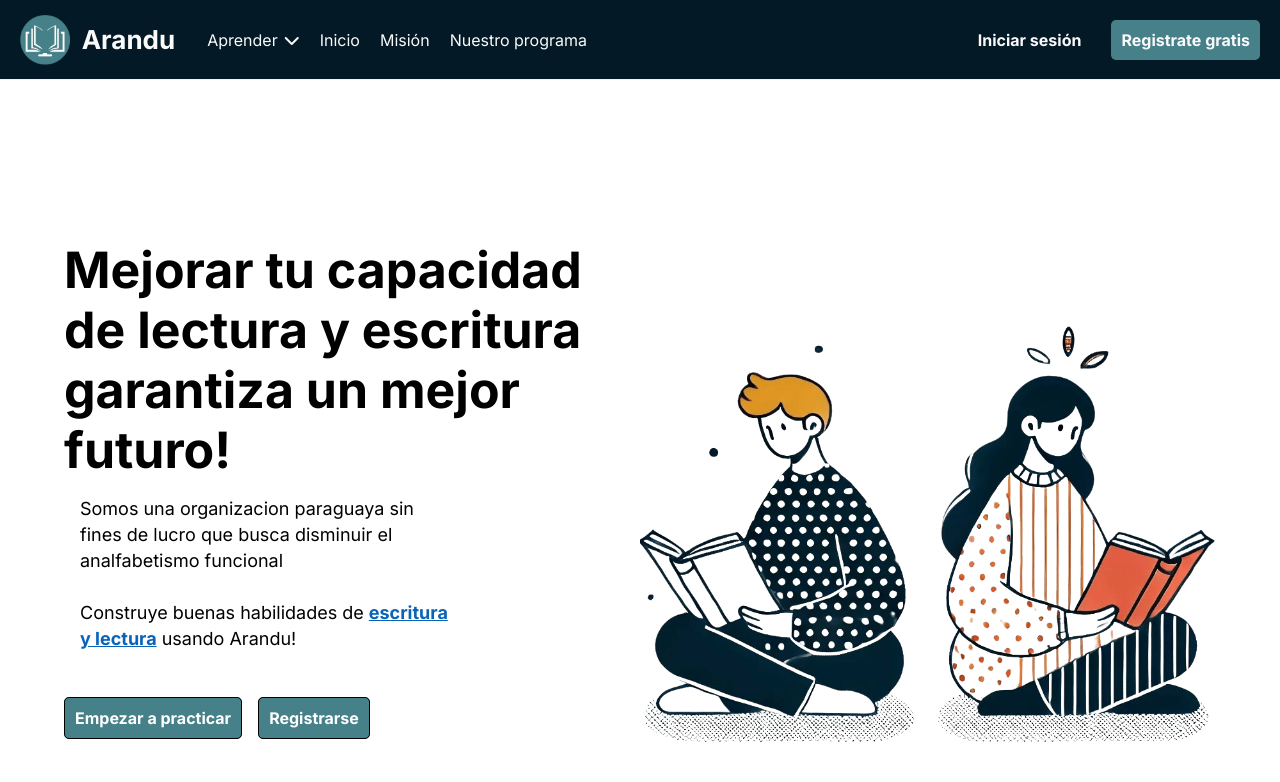
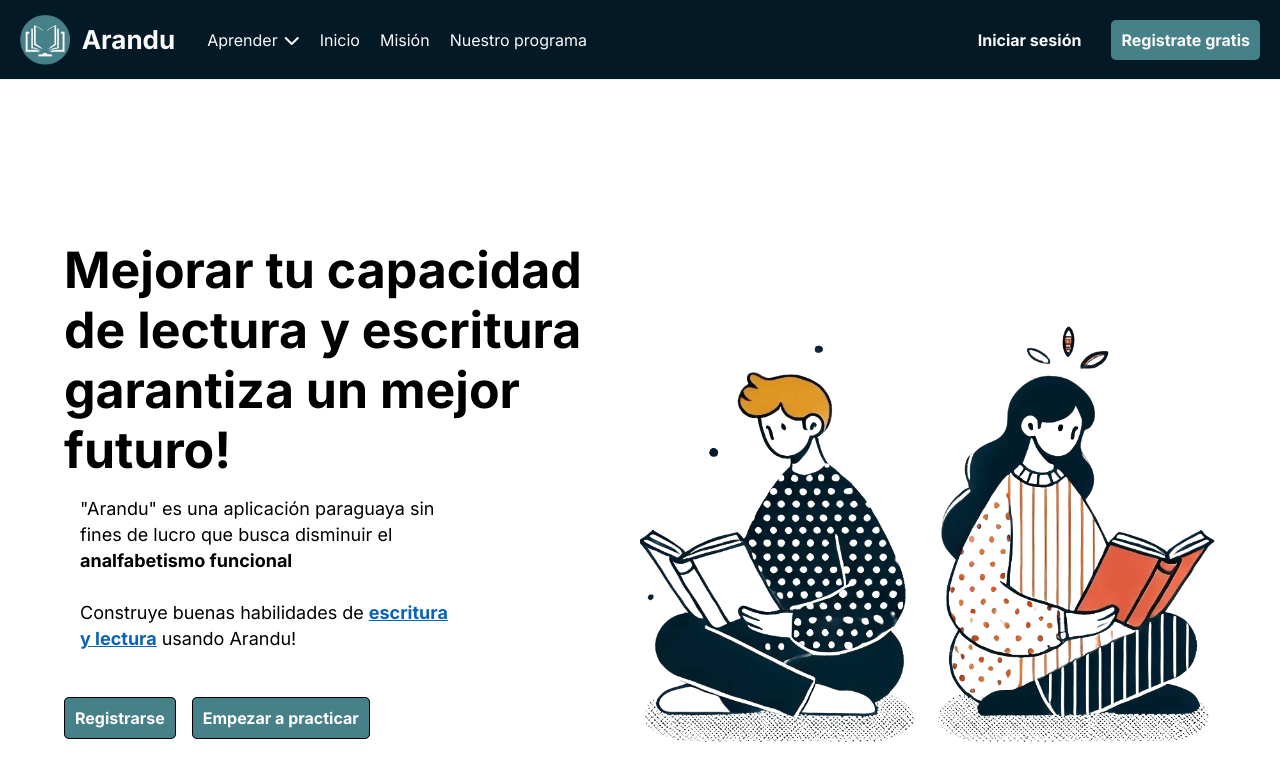
Before and after one commit to LautaroJBeck/arandu-frontend, a React (Vite) app: page / in a window 1280 px wide. Shown: the top 782 px of the page. Built offline with nearby package versions, Linux system fonts and the light colour scheme; no server answers.

Commit message:
Agregando cambios

```diff
--- a/src/components/NoLogged/LecturaComponents/VistasLectura/VistaNiveles.jsx
+++ b/src/components/NoLogged/LecturaComponents/VistasLectura/VistaNiveles.jsx
@@ -211,18 +211,18 @@ const VistaNiveles = ({url}) => {
         </div>
         <div className="cursos-container">
             <div className="cursos-decodificacion-container curso-container">
-                <h2>Ejercicos de decodificación</h2>
+                <h2>Ejercicios de decodificación</h2>
                 <HabilidadComponent nivel={url} tipo="contexto" titulo="Palabras en contexto"/>
                 <HabilidadComponent nivel={url} tipo="significado" titulo="Reconocimiento del significado"/>
             </div>
             <div className="cursos-literal-container curso-container">
-                <h2>Ejercicos de comprensión literal</h2>
+                <h2>Ejercicios de comprensión literal</h2>
                 <HabilidadComponent nivel={url} tipo="central" titulo="Ideas centrales y detalles"/>
                 <HabilidadComponent nivel={url} tipo="conexiones" titulo="Conexiones y conflictos entre textos"/>
                 <HabilidadComponent nivel={url} tipo="estructura" titulo="Estructura del texto y propósito"/>
             </div>
             <div className="cursos-inferencial-container curso-container">
-                <h2>Ejercicos de comprensión inferencial</h2>
+                <h2>Ejercicios de comprensión inferencial</h2>
                 <HabilidadComponent nivel={url} tipo="inferencias" titulo="Inferencias"/>
                 <HabilidadComponent nivel={url} tipo="textuales" titulo="Evidencias textuales"/>
             </div>
--- a/src/components/NoLogged/MainNoLogged.jsx
+++ b/src/components/NoLogged/MainNoLogged.jsx
@@ -31,15 +31,15 @@ const MainNoLogged = () => {
             <div className='cuadrado-azul'></div>
           </div>
           <div className="primer-text-parrafos-container">
-            <p>Somos una organizacion paraguaya sin fines de lucro que busca disminuir el analfabetismo funcional</p>
+            <p>"Arandu" es una aplicación paraguaya sin fines de lucro que busca disminuir el <b>analfabetismo funcional</b></p>
             <br />
             <p>Construye buenas habilidades de <Link to="/lectura/fundamentos" className="primer-text-link">escritura y lectura</Link> usando Arandu!</p>
           </div>
           <br className='desaparecer'/>
           <br />
           <div className="primer-button-container">
+            <Link to="/registro">Registrarse</Link>
             <Link to="/lectura/basico">Empezar a practicar</Link>
-            <Link to="/registro">Registrarse</Link>
           </div>
           <br />
           <br className='desaparecer'/>
```
